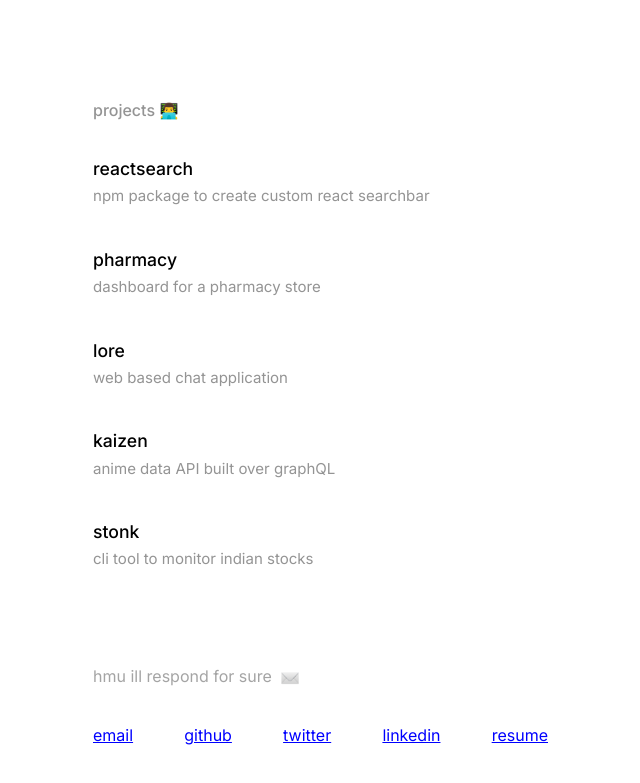
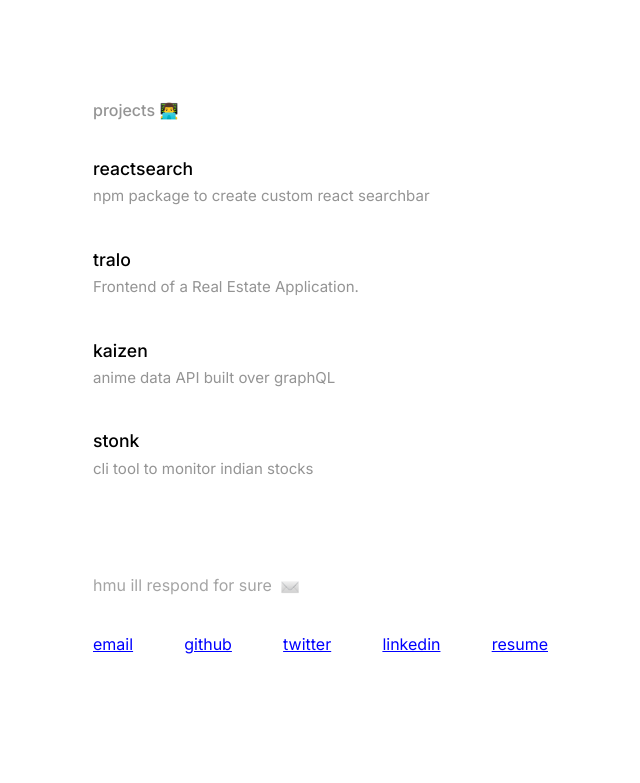
Before and after one commit to AnujSharma141/portfolio, a Gatsby site: page / in a window 1280 px wide. Shown: the part 807-1590 px from the top of the page, without its empty margins (227-867 px from the left). Built offline with nearby package versions, Linux system fonts and the light colour scheme; Gatsby itself is replaced by a stand-in of ours.

Commit message:
update: projects

```diff
--- a/src/data/projects.js
+++ b/src/data/projects.js
@@ -9,19 +9,10 @@ const projects = [
     button: "#AD29A4",
   },
   {
-    text: "pharmacy",
-    url: "https://github.com/AnujSharma141/Pharmacy",
+    text: "tralo",
+    url: "https://tralo.netlify.app/",
     description:
-      "dashboard for a pharmacy store",
-    image: "https://i.ibb.co/VmsCrhd/Image-3.png",
-    color: "#E8EBFF",
-    button: "#2F5B8D",
-  },
-  {
-    text: "lore",
-    url: "https://lorechatapp.web.app/",
-    description:
-      "web based chat application",
+      "Frontend of a Real Estate Application.",
     image: "https://i.ibb.co/VmsCrhd/Image-3.png",
     color: "#E8EBFF",
     button: "#2F5B8D",
```
